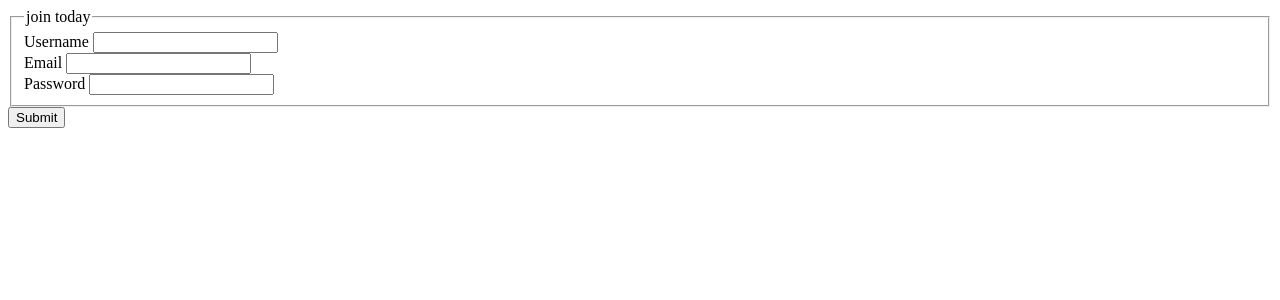
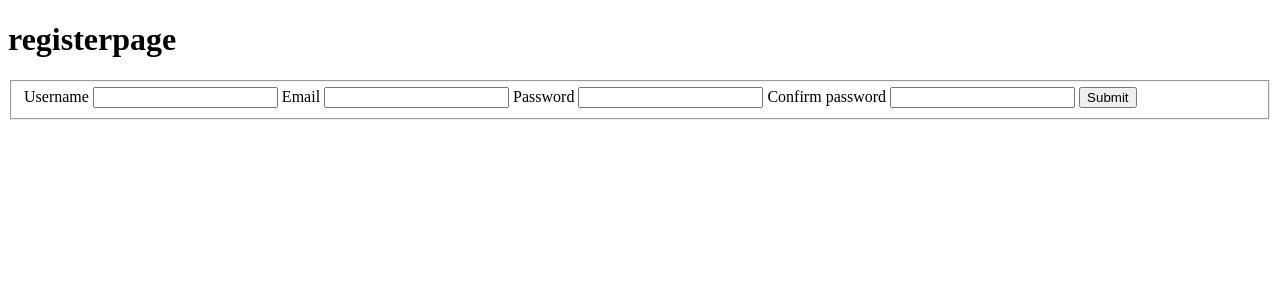
Before and after one commit to KKirill538/website, a Python web app: template web/templates/register.html in a window 1280 px wide. Shown: the top 300 px of the page. Run offline with Jinja, Linux system fonts and the light colour scheme; the template is opened without the code that fills it, so the values that code supplies are empty, except form fields; tables that the repository leaves empty hold one stand-in row (values such as "Sample post"); form fields are guessed from the names that the template uses.

Commit message:
Update register.html

```diff
--- a/web/templates/register.html
+++ b/web/templates/register.html
@@ -1,32 +1,27 @@
-<!DOCTYPE html>
-<html lang="en">
-<head>
-    <meta charset="UTF-8">
-    <meta name="viewport" content="width=device-width, initial-scale=1.0">
-    <title>Document</title>
-</head>
-<body>
-    <div class="content">
-        <form method="POST" action="">
-            {{ form.hidden_tag() }}
-            <fieldset>
-                <legend>join today</legend>
-                <div>
-                    {{ form.username.label() }}
-                    {{ form.username }}
-                </div>
-                <div>
-                    {{ form.email.label() }}
-                    {{ form.email }}
-                </div>
-                <div class="">
-                    {{ form.password.label() }}
-                    {{ form.password }}
-                </div>
-            </fieldset>
-            <div class="submit">{{ form.submit() }}</div>
+{% extends 'index.html' %}
+{% block content %}
+    <h1>registerpage</h1>
 
-        </form>
-    </div>
-</body>
-</html>
+
+    <form method="POST" action="">
+        <fieldset>
+            {{form.hidden_tag()}}
+            {{form.username.label}}
+            {{form.username}}
+            {{form.email.label}}
+            {{form.email}}
+            {% if form.email.errors%}
+                {{form.email}}
+                {%for error in form.email.errors %}
+                    <h3>{{error}}</h3>
+                {%endfor%}
+            {% endif %}
+            {{form.password.label}}
+            {{form.password}}
+            {{form.confirm_password.label}}
+            {{form.confirm_password}}
+            {{form.submit}}
+        </fieldset>
+
+    </form>
+{% endblock content %}
```
